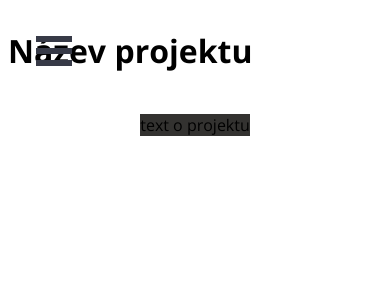
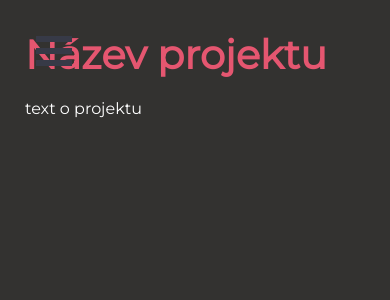
Before and after one commit to SchallDa/finalni-projekt-DA, a React app: page /oprojektu in a window 390 px wide. Shown: the top 300 px of the page. Built offline with nearby package versions, Linux system fonts and the light colour scheme.

Commit message:
Main style.css for destkop/mobile version

```diff
--- a/src/components/Header/style.css
+++ b/src/components/Header/style.css
@@ -1,6 +1,8 @@
 * {
     box-sizing: border-box;
 }
+
+
 
 
 #page-wrap {
--- a/src/index.html
+++ b/src/index.html
@@ -3,7 +3,10 @@
   <head>
     <meta charset="UTF-8" />
     <meta name="viewport" content="width=device-width, initial-scale=1.0" />
-
+    <link
+      href="https://fonts.googleapis.com/css2?family=Montserrat&display=swap"
+      rel="stylesheet"
+    />
     <title></title>
   </head>
   <body>
--- a/src/pages/HomePage/index.jsx
+++ b/src/pages/HomePage/index.jsx
@@ -1,11 +1,9 @@
 import React from 'react';
 import './style.css';
-
 
 export const HomePage = () => {
   return (
     <>
-
       <div className="container">
         <div className="main__image"></div>
         <p className="main__intro">
--- a/src/style.css
+++ b/src/style.css
@@ -1,22 +1,47 @@
-@import url('https://fonts.googleapis.com/css2?family=Open+Sans:wght@400;700&display=swap');
+@import url('https://fonts.googleapis.com/css2?family=Montserrat&display=swap');
+
+*,
+body,
+::before,
+::after {
+  padding: 0;
+  margin: 0;
+  box-sizing: border-box;
+}
 
 * {
   box-sizing: border-box;
 }
 
+
 html {
-  font-family: 'Open Sans', sans-serif;
+  font-family: 'Montserrat', sans-serif;
+  background-color: #333230;
+  color: #fff;
+}
+
+h1 {
+  color: #E55670;
+  font-size: 40px;
 }
 
 /* mob.verze:  */
-.container {
-  max-width: 600px;
-  margin-right: auto;
-  margin-left: auto;
-  background-color: #333230;
+
+@media (max-width: 600px) {
+  #app {
+    padding-right: 25px;
+    padding-left: 25px;
+    padding-top: 30px;
+
+  }
 }
-#app {
-  min-height: 100vh;
-  display: flex;
-  flex-direction: column;
+
+/* desktop verze */
+
+@media (min-width: 600px) {
+  #app {
+    padding-left: 140px;
+    padding-right: 140px;
+    padding-top: 50px;
+  }
 }
```
